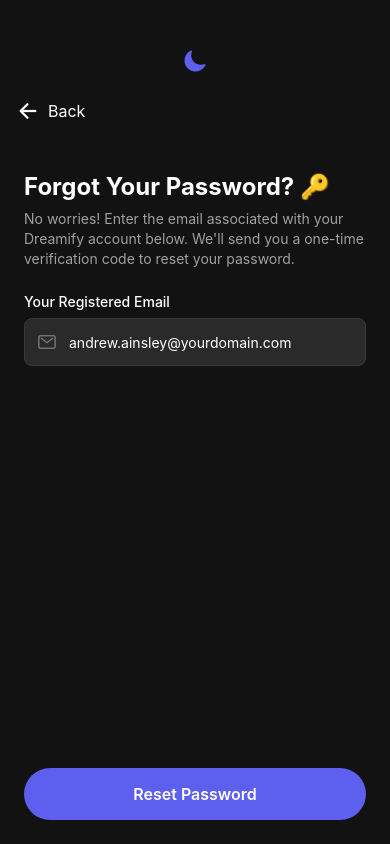
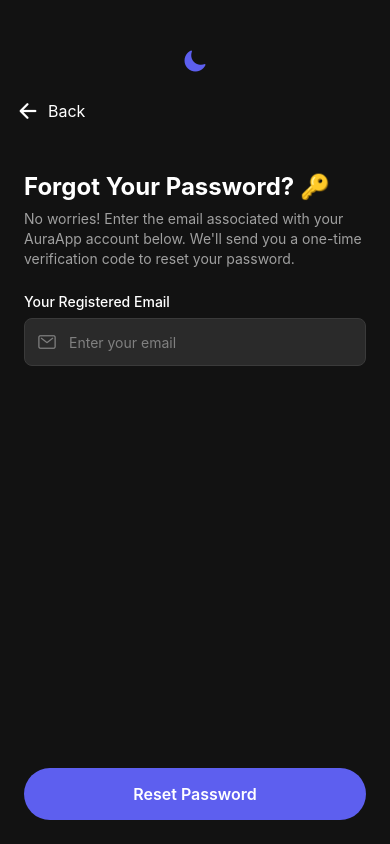
Before and after one commit to miguelgarcia7/AuraApp, a React Native app: screen /ForgotPassword in a window 390 px wide. Built offline with nearby package versions, Linux system fonts and the light colour scheme.

Commit message:
text updates to forgot password screen

```diff
--- a/screens/ForgotPasswordScreen.js
+++ b/screens/ForgotPasswordScreen.js
@@ -13,7 +13,7 @@
 import { Ionicons } from '@expo/vector-icons';
 
 const ForgotPasswordScreen = ({ navigation }) => {
-    const [email, setEmail] = useState('andrew.ainsley@yourdomain.com');
+    const [email, setEmail] = useState('');
     const [isLoading, setIsLoading] = useState(false);
     const [error, setError] = useState('');
     const [successMessage, setSuccessMessage] = useState('');
@@ -79,7 +79,7 @@
                         <View style={styles.titleContainer}>
                             <Text style={styles.title}>Forgot Your Password? 🔑</Text>
                             <Text style={styles.subtitle}>
-                                No worries! Enter the email associated with your Dreamify account below.
+                                No worries! Enter the email associated with your AuraApp account below.
                                 We'll send you a one-time verification code to reset your password.
                             </Text>
                         </View>
```
